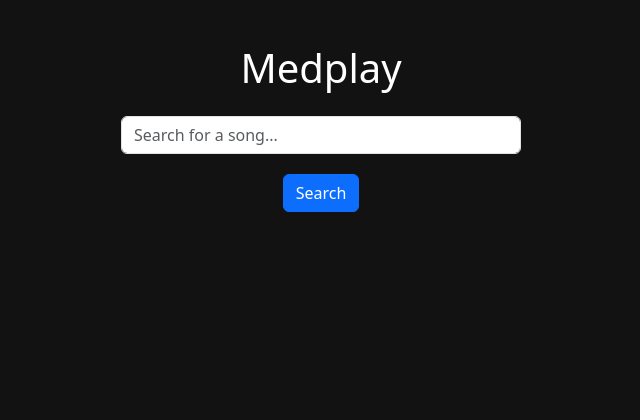
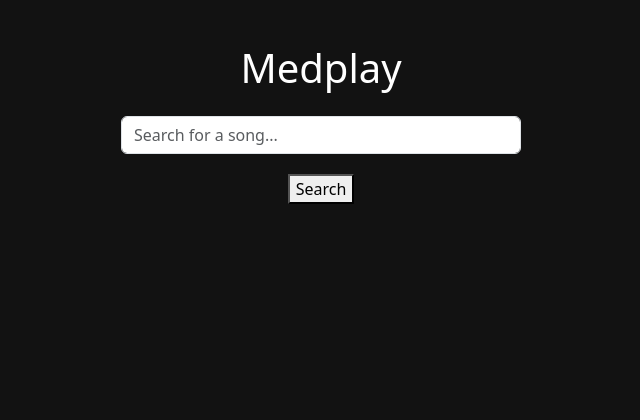
Before and after one commit to njeeevan2216/medplay, a Flask app: page / in a window 1280 px wide. Shown: the top 420 px of the page, without its empty margins (319-959 px from the left). Run offline with Flask 3, Linux system fonts and the light colour scheme; grey boxes labelled with a size stand in for pictures from a placeholder-image service; data that the repository does not hold is empty; some libraries are stand-ins or nearby versions.

Commit message:
committtt

```diff
--- a/templates/base.html
+++ b/templates/base.html
@@ -106,7 +106,7 @@
     <div class="container text-center my-4">
         <h1 class="mb-4">Medplay</h1>
         <input type="text" id="search-query" class="form-control search-bar" placeholder="Search for a song...">
-        <button class="btn btn-primary mb-3" onclick="searchSongs()">Search</button>
+        <button class="mb-3" onclick="searchSongs()">Search</button>
         <div class="row" id="song-list"></div>
     </div>
     <div class="player text-light p-3">
```
